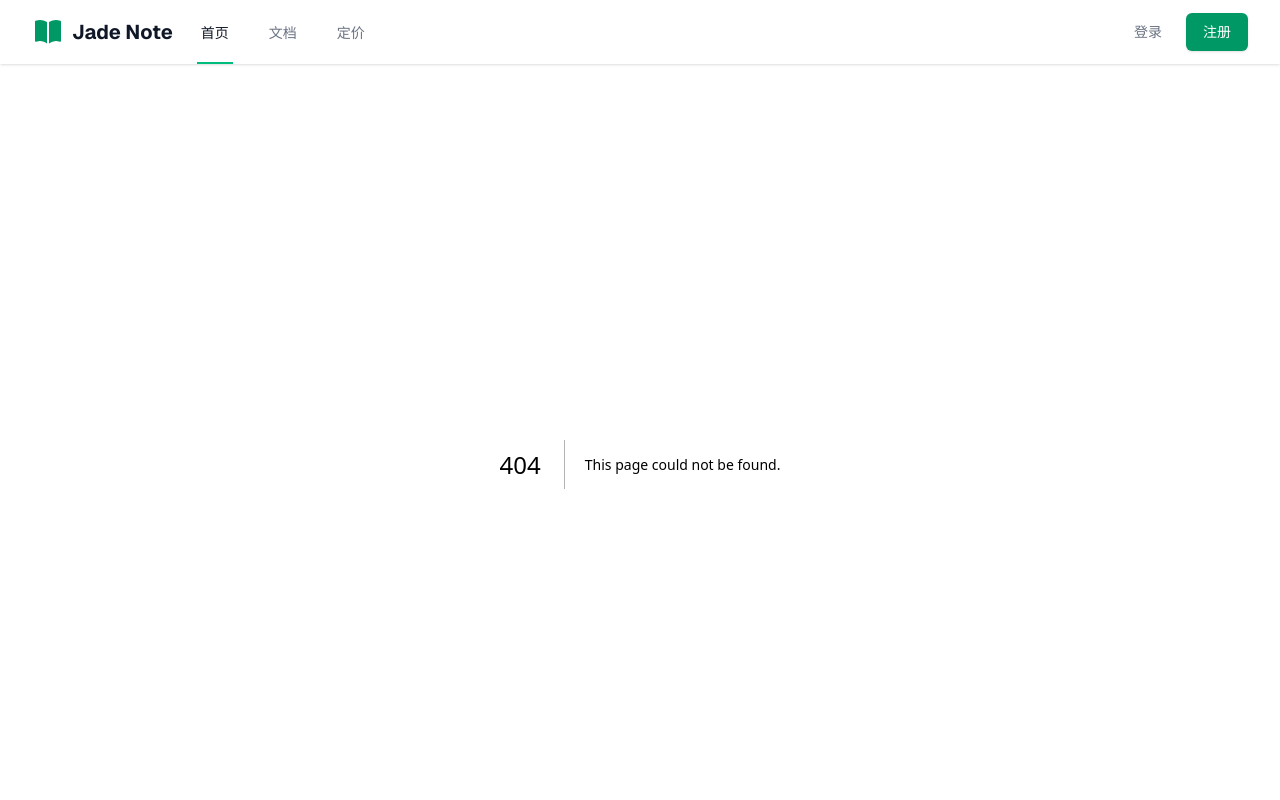
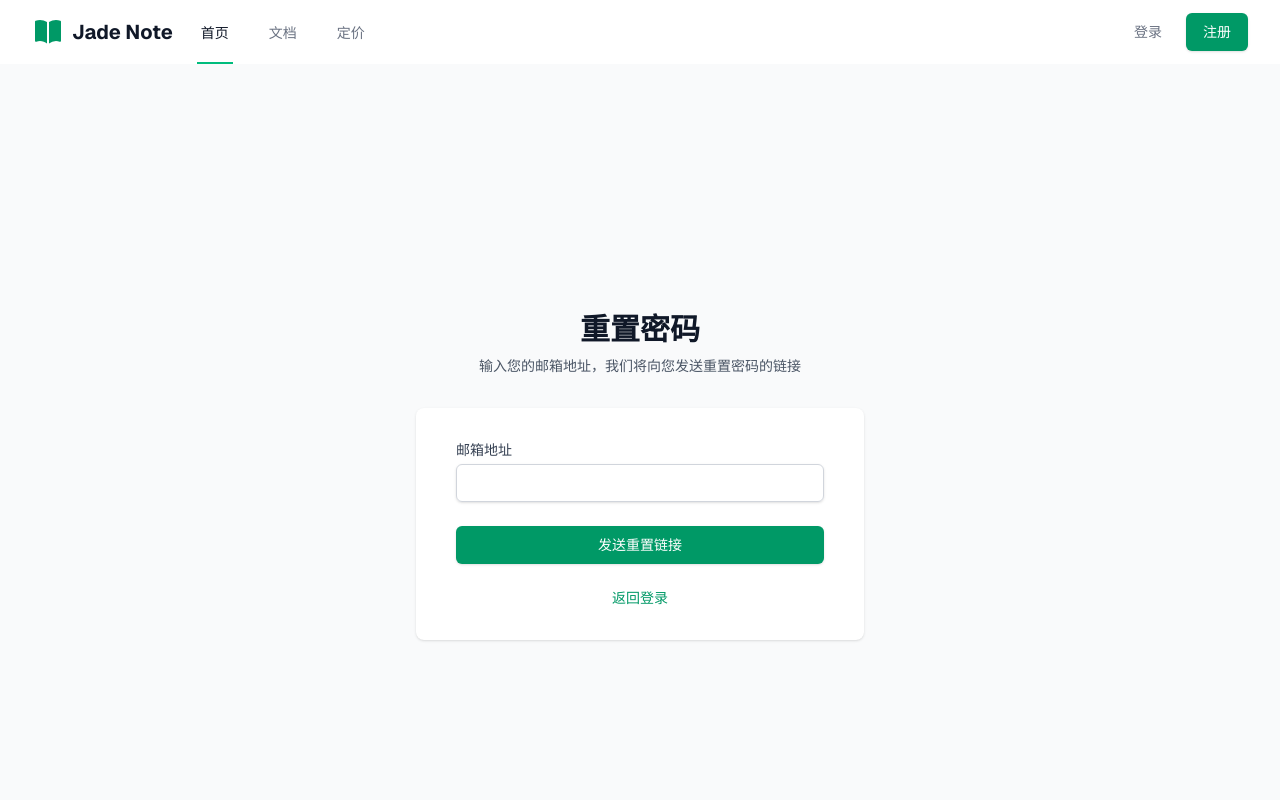
Before and after one commit to GitDzreal93/jade-note, a Next.js app: page /auth/reset-password in a window 1280 px wide. Before the commit this address had no page. Shown: the top 800 px of the page. Built offline with nearby package versions, Linux system fonts and the light colour scheme; no server answers.

Commit message:
fix：改善一下登录和注册界面的代码

```diff
--- a/src/app/auth/auth-error/page.tsx
+++ b/src/app/auth/auth-error/page.tsx
@@ -1,6 +1,10 @@
 import Link from 'next/link'
 
-export default function AuthError() {
+export default function AuthError({
+  searchParams,
+}: {
+  searchParams: { error?: string }
+}) {
   return (
     <div className="min-h-screen bg-gray-50 flex flex-col justify-center py-12 sm:px-6 lg:px-8">
       <div className="sm:mx-auto sm:w-full sm:max-w-md">
@@ -9,7 +13,7 @@ export default function AuthError() {
             认证错误
           </h2>
           <p className="mt-2 text-sm text-gray-600">
-            抱歉，在处理您的认证请求时出现了问题。
+            {searchParams.error || '抱歉，在处理您的认证请求时出现了问题。'}
           </p>
         </div>
       </div>
@@ -18,7 +22,7 @@ export default function AuthError() {
         <div className="bg-white py-8 px-4 shadow sm:rounded-lg sm:px-10">
           <div className="space-y-6">
             <p className="text-center text-sm text-gray-500">
-              请尝试重新登录或注册。如果问题持续存在，请联系我们的支持团队。
+              请尝试重新登录或注册。如果问题持续存在，请<Link href="/contact" className="text-emerald-600 hover:text-emerald-500">联系我们的支持团队</Link>。
             </p>
             <div className="space-y-3">
               <Link
--- a/src/app/auth/callback/route.ts
+++ b/src/app/auth/callback/route.ts
@@ -5,15 +5,32 @@ export async function GET(request: Request) {
   const { searchParams } = new URL(request.url)
   const code = searchParams.get('code')
   const next = searchParams.get('next') ?? '/'
+  const error = searchParams.get('error')
+  const error_description = searchParams.get('error_description')
 
+  // Handle OAuth or email verification errors
+  if (error || error_description) {
+    const errorPath = new URL('/auth/auth-error', request.url)
+    errorPath.searchParams.set('error', error_description || error || '认证失败')
+    return NextResponse.redirect(errorPath)
+  }
+
+  // Handle successful authentication
   if (code) {
     const supabase = createClient()
     const { error } = await supabase.auth.exchangeCodeForSession(code)
     if (!error) {
+      // Successful authentication, redirect to the next page
       return NextResponse.redirect(new URL(next, request.url))
     }
+    // Handle session exchange error
+    const errorPath = new URL('/auth/auth-error', request.url)
+    errorPath.searchParams.set('error', '会话验证失败，请重新登录')
+    return NextResponse.redirect(errorPath)
   }
 
-  // Return the user to an error page with some instructions
-  return NextResponse.redirect(new URL('/auth/auth-error', request.url))
+  // No code or error present, redirect to error page
+  const errorPath = new URL('/auth/auth-error', request.url)
+  errorPath.searchParams.set('error', '无效的认证请求')
+  return NextResponse.redirect(errorPath)
 }
--- /dev/null
+++ b/src/app/auth/reset-password/page.tsx
@@ -0,0 +1,136 @@
+"use client"
+
+import { useState } from 'react'
+import { createClient } from '@/lib/supabase/client'
+import Link from 'next/link'
+
+export default function ResetPassword() {
+  const [email, setEmail] = useState('')
+  const [loading, setLoading] = useState(false)
+  const [status, setStatus] = useState<'idle' | 'success' | 'error'>('idle')
+  const [error, setError] = useState<string | null>(null)
+  const supabase = createClient()
+
+  const handleSubmit = async (e: React.FormEvent) => {
+    e.preventDefault()
+    setLoading(true)
+    setStatus('idle')
+    setError(null)
+
+    try {
+      const { error } = await supabase.auth.resetPasswordForEmail(email, {
+        redirectTo: `${window.location.origin}/auth/callback?next=/auth/update-password`,
+      })
+
+      if (error) throw error
+
+      setStatus('success')
+    } catch (error: any) {
+      setError(error.message || '发送重置密码邮件时出现错误')
+      setStatus('error')
+    } finally {
+      setLoading(false)
+    }
+  }
+
+  return (
+    <div className="min-h-screen bg-gray-50 flex flex-col justify-center py-12 sm:px-6 lg:px-8">
+      <div className="sm:mx-auto sm:w-full sm:max-w-md">
+        <h2 className="mt-6 text-center text-3xl font-extrabold text-gray-900">
+          重置密码
+        </h2>
+        <p className="mt-2 text-center text-sm text-gray-600">
+          输入您的邮箱地址，我们将向您发送重置密码的链接
+        </p>
+      </div>
+
+      <div className="mt-8 sm:mx-auto sm:w-full sm:max-w-md">
+        <div className="bg-white py-8 px-4 shadow sm:rounded-lg sm:px-10">
+          {status === 'success' ? (
+            <div className="rounded-md bg-green-50 p-4">
+              <div className="flex">
+                <div className="flex-shrink-0">
+                  <svg className="h-5 w-5 text-green-400" viewBox="0 0 20 20" fill="currentColor">
+                    <path fillRule="evenodd" d="M10 18a8 8 0 100-16 8 8 0 000 16zm3.707-9.293a1 1 0 00-1.414-1.414L9 10.586 7.707 9.293a1 1 0 00-1.414 1.414l2 2a1 1 0 001.414 0l4-4z" clipRule="evenodd" />
+                  </svg>
+                </div>
+                <div className="ml-3">
+                  <h3 className="text-sm font-medium text-green-800">
+                    重置密码邮件已发送
+                  </h3>
+                  <div className="mt-2 text-sm text-green-700">
+                    <p>请检查您的邮箱，点击邮件中的链接重置密码。</p>
+                  </div>
+                  <div className="mt-4">
+                    <Link
+                      href="/auth/login"
+                      className="text-sm font-medium text-green-600 hover:text-green-500"
+                    >
+                      返回登录页面 &rarr;
+                    </Link>
+                  </div>
+                </div>
+              </div>
+            </div>
+          ) : (
+            <form onSubmit={handleSubmit} className="space-y-6">
+              {error && (
+                <div className="rounded-md bg-red-50 p-4">
+                  <div className="flex">
+                    <div className="flex-shrink-0">
+                      <svg className="h-5 w-5 text-red-400" viewBox="0 0 20 20" fill="currentColor">
+                        <path fillRule="evenodd" d="M10 18a8 8 0 100-16 8 8 0 000 16zM8.707 7.293a1 1 0 00-1.414 1.414L8.586 10l-1.293 1.293a1 1 0 101.414 1.414L10 11.414l1.293 1.293a1 1 0 001.414-1.414L11.414 10l1.293-1.293a1 1 0 00-1.414-1.414L10 8.586 8.707 7.293z" clipRule="evenodd" />
+                      </svg>
+                    </div>
+                    <div className="ml-3">
+                      <h3 className="text-sm font-medium text-red-800">
+                        {error}
+                      </h3>
+                    </div>
+                  </div>
+                </div>
+              )}
+
+              <div>
+                <label htmlFor="email" className="block text-sm font-medium text-gray-700">
+                  邮箱地址
+                </label>
+                <div className="mt-1">
+                  <input
+                    id="email"
+                    name="email"
+                    type="email"
+                    autoComplete="email"
+                    required
+                    value={email}
+                    onChange={(e) => setEmail(e.target.value)}
+                    className="appearance-none block w-full px-3 py-2 border border-gray-300 rounded-md shadow-sm placeholder-gray-400 focus:outline-none focus:ring-emerald-500 focus:border-emerald-500 sm:text-sm"
+                  />
+                </div>
+              </div>
+
+              <div>
+                <button
+                  type="submit"
+                  disabled={loading}
+                  className="w-full flex justify-center py-2 px-4 border border-transparent rounded-md shadow-sm text-sm font-medium text-white bg-emerald-600 hover:bg-emerald-700 focus:outline-none focus:ring-2 focus:ring-offset-2 focus:ring-emerald-500 disabled:opacity-50 disabled:cursor-not-allowed"
+                >
+                  {loading ? '发送中...' : '发送重置链接'}
+                </button>
+              </div>
+
+              <div className="text-sm text-center">
+                <Link
+                  href="/auth/login"
+                  className="font-medium text-emerald-600 hover:text-emerald-500"
+                >
+                  返回登录
+                </Link>
+              </div>
+            </form>
+          )}
+        </div>
+      </div>
+    </div>
+  )
+}
--- a/src/components/auth/AuthForm.tsx
+++ b/src/components/auth/AuthForm.tsx
@@ -3,6 +3,7 @@
 import { useState } from 'react'
 import { createClient } from '@/lib/supabase/client'
 import { useRouter } from 'next/navigation'
+import Link from 'next/link'
 
 interface AuthFormProps {
   type: 'login' | 'register'
@@ -14,19 +15,33 @@ export default function AuthForm({ type }: AuthFormProps) {
   const [email, setEmail] = useState('')
   const [password, setPassword] = useState('')
   const [loading, setLoading] = useState(false)
+  const [error, setError] = useState<string | null>(null)
 
   const handleSubmit = async (e: React.FormEvent) => {
     e.preventDefault()
     setLoading(true)
 
+    setError(null)
     try {
       const { error } = type === 'login'
         ? await supabase.auth.signInWithPassword({ email, password })
-        : await supabase.auth.signUp({ email, password })
+        : await supabase.auth.signUp({
+            email,
+            password,
+            options: {
+              emailRedirectTo: `${window.location.origin}/auth/callback`
+            }
+          })
 
       if (error) throw error
-      router.refresh()
-    } catch (error) {
+
+      if (type === 'register') {
+        setError('请检查您的邮箱以验证账户')
+      } else {
+        router.refresh()
+      }
+    } catch (error: any) {
+      setError(error.message || '认证过程中出现错误')
       console.error(error)
     } finally {
       setLoading(false)
@@ -49,6 +64,11 @@ export default function AuthForm({ type }: AuthFormProps) {
 
   return (
     <>
+      {error && (
+        <div className={`p-4 rounded-md mb-4 ${error.includes('验证') ? 'bg-blue-50 text-blue-700' : 'bg-red-50 text-red-700'}`}>
+          {error}
+        </div>
+      )}
       <form onSubmit={handleSubmit} className="space-y-6">
         <div>
           <label htmlFor="email" className="block text-sm font-medium text-gray-700">
@@ -76,12 +96,29 @@ export default function AuthForm({ type }: AuthFormProps) {
             className="mt-1 block w-full rounded-md border border-gray-300 px-3 py-2 shadow-sm focus:border-emerald-500 focus:outline-none focus:ring-emerald-500 sm:text-sm"
           />
         </div>
+        <div className="flex items-center justify-between">
+          <div className="text-sm">
+            {type === 'login' && (
+              <Link href="/auth/reset-password" className="font-medium text-emerald-600 hover:text-emerald-500">
+                忘记密码？
+              </Link>
+            )}
+          </div>
+          <div className="text-sm">
+            <Link
+              href={type === 'login' ? '/auth/register' : '/auth/login'}
+              className="font-medium text-emerald-600 hover:text-emerald-500"
+            >
+              {type === 'login' ? '没有账号？注册' : '已有账号？登录'}
+            </Link>
+          </div>
+        </div>
         <button
           type="submit"
           disabled={loading}
-          className="w-full flex justify-center py-2 px-4 border border-transparent rounded-md shadow-sm text-sm font-medium text-white bg-emerald-600 hover:bg-emerald-700 focus:outline-none focus:ring-2 focus:ring-offset-2 focus:ring-emerald-500"
+          className="w-full flex justify-center py-2 px-4 border border-transparent rounded-md shadow-sm text-sm font-medium text-white bg-emerald-600 hover:bg-emerald-700 focus:outline-none focus:ring-2 focus:ring-offset-2 focus:ring-emerald-500 disabled:opacity-50 disabled:cursor-not-allowed"
         >
-          {type === 'login' ? '登录' : '注册'}
+          {loading ? '处理中...' : (type === 'login' ? '登录' : '注册')}
         </button>
       </form>
 
```
Also changed, not shown: 1 other file (tests, documents, lock files or other folders).
